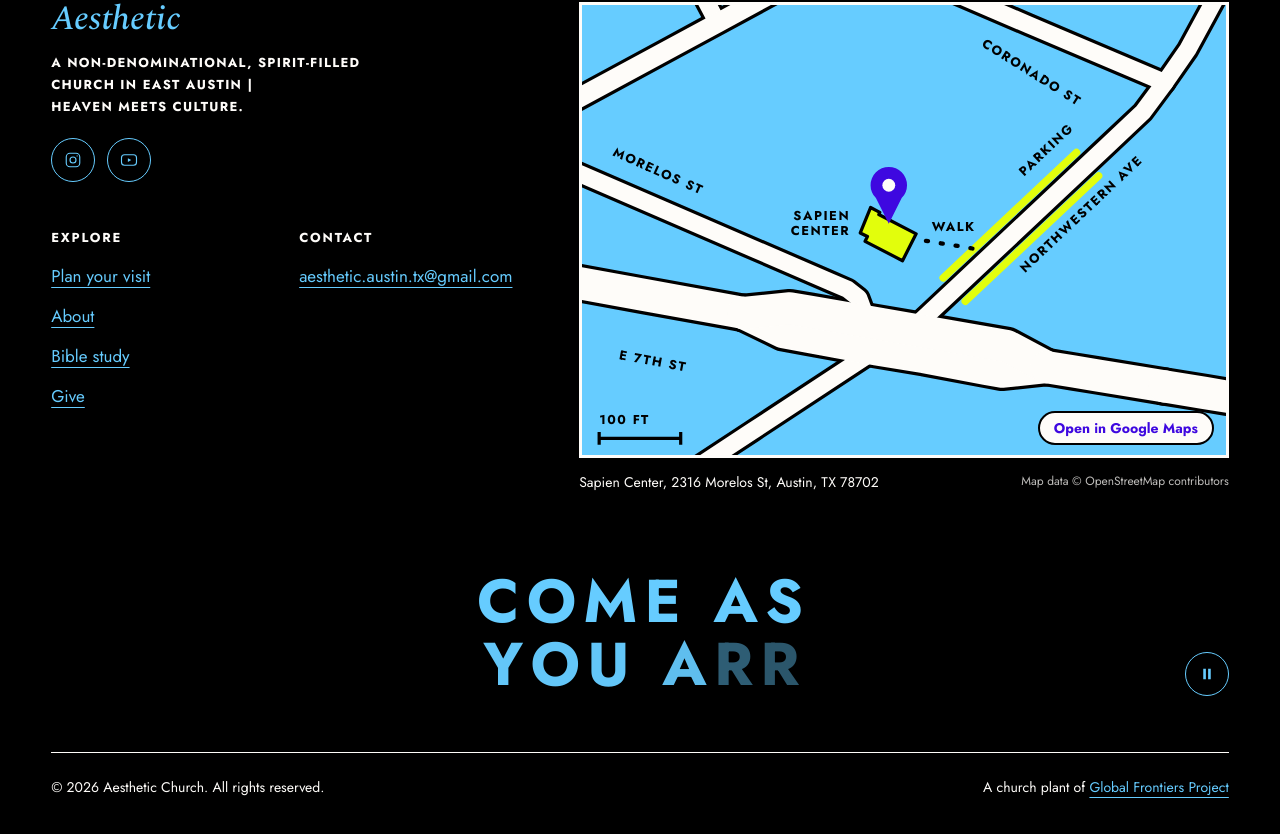
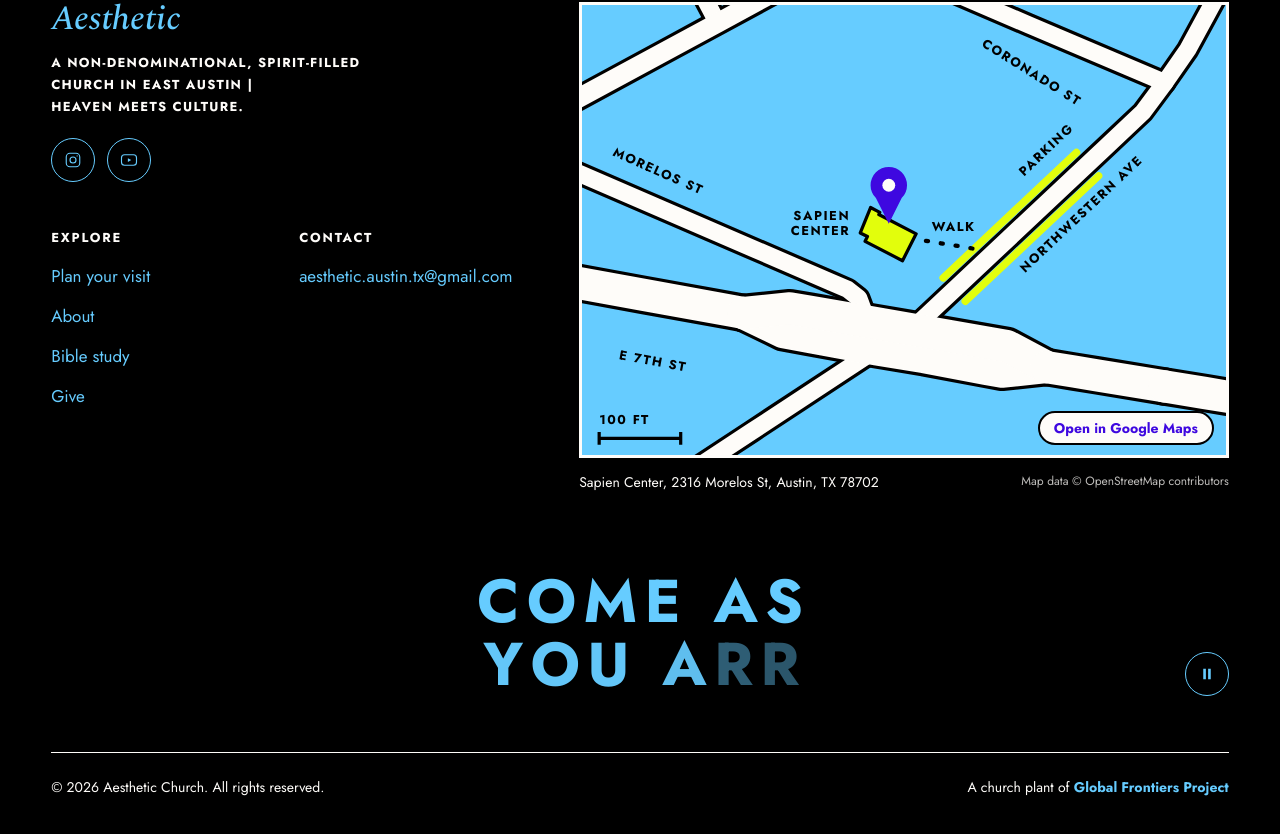
Before and after one commit to Aesthetic-ATX/Aesthetic-Website, a Next.js app: page / in a window 1280 px wide. Shown: the part 4315-5149 px from the top of the page. Built offline with nearby package versions, Linux system fonts and the light colour scheme.

Commit message:
Footer links: sky with no underline, white on hover
Matches the user's reference (Red Rocks footer). The church-plant link sits
inside a sentence, so it is bold to keep a non-colour cue.

Co-Authored-By: Claude Opus 5.5 <noreply@anthropic.com>

```diff
--- a/app/globals.css
+++ b/app/globals.css
@@ -428,8 +428,13 @@ a:hover{text-decoration:underline;text-decoration-thickness:3px;text-underline-o
 .foot-refs{display:grid;grid-template-columns:repeat(2,minmax(0,1fr));gap:32px;width:100%;margin-top:clamp(20px,3vw,32px);}
 .foot-ref{display:flex;flex-direction:column;gap:16px;min-width:0;}
 .foot-list{list-style:none;margin:0;padding:0;display:flex;flex-direction:column;gap:12px;}
-.foot-link{text-decoration:underline;text-decoration-thickness:1px;text-underline-offset:5px;}
-.foot-link:hover{text-decoration-thickness:3px;}
+/* Footer links: plain sky type, turning white on hover, no underline (user's
+   reference, Red Rocks footer, 2026-09-28). The one link set inside a sentence
+   (the church plant line) is bold, so colour is not the only thing marking it. */
+.foot-link{color:var(--sky);text-decoration:none;transition:color .15s ease;}
+.f-ink a.foot-link:hover,.f-ink a.foot-link:focus-visible{color:var(--white);text-decoration:none;}
+.foot-base .foot-link{font-weight:700;}
+@media (prefers-reduced-motion:reduce){.foot-link{transition:none;}}
 
 /* the moving headline, centred: brand sky straight on the ink, no frame (2026-09-28). It keeps
    the width it had inside the old white block, so the letters stay the size the user approved. */
```
